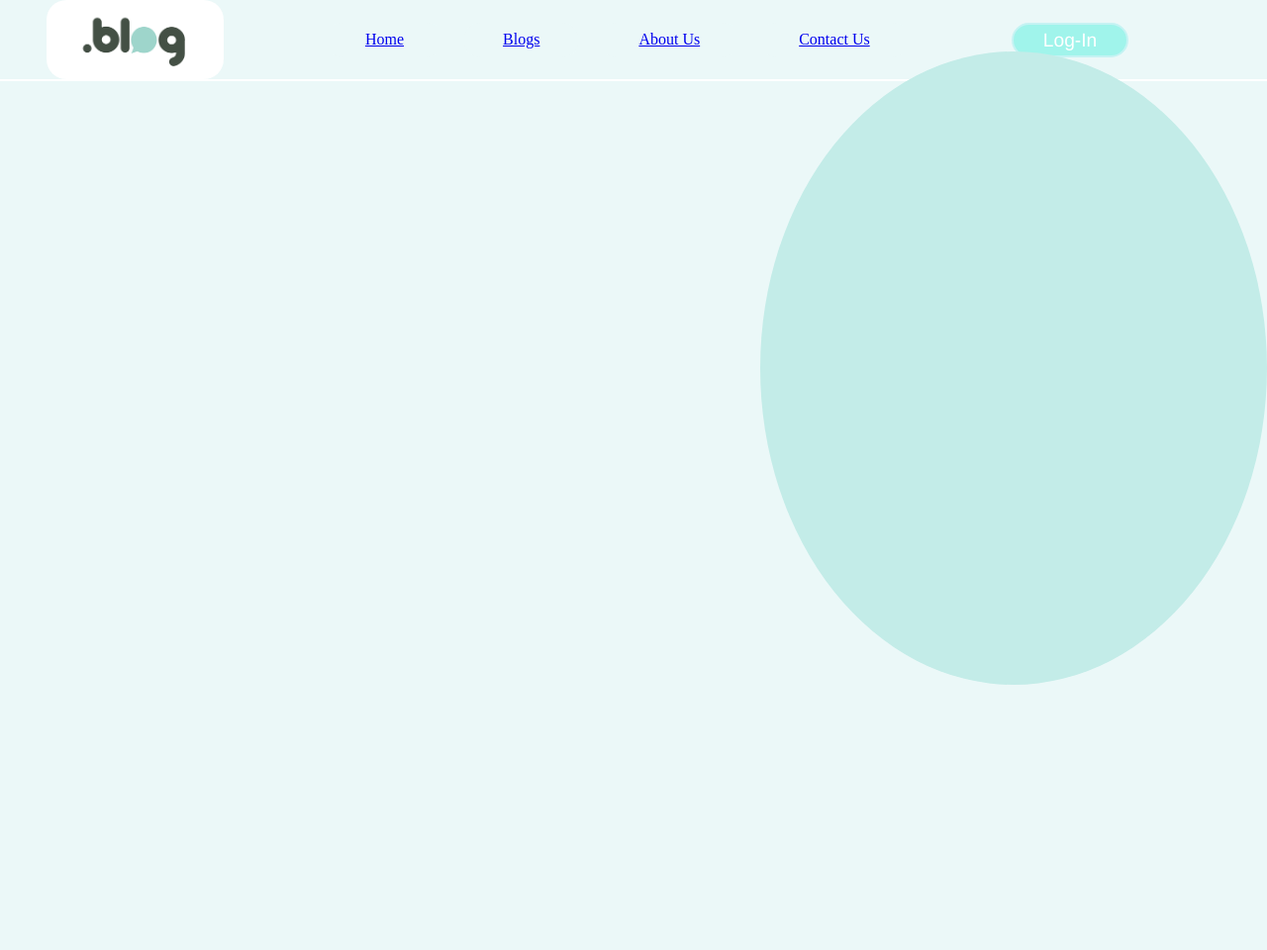
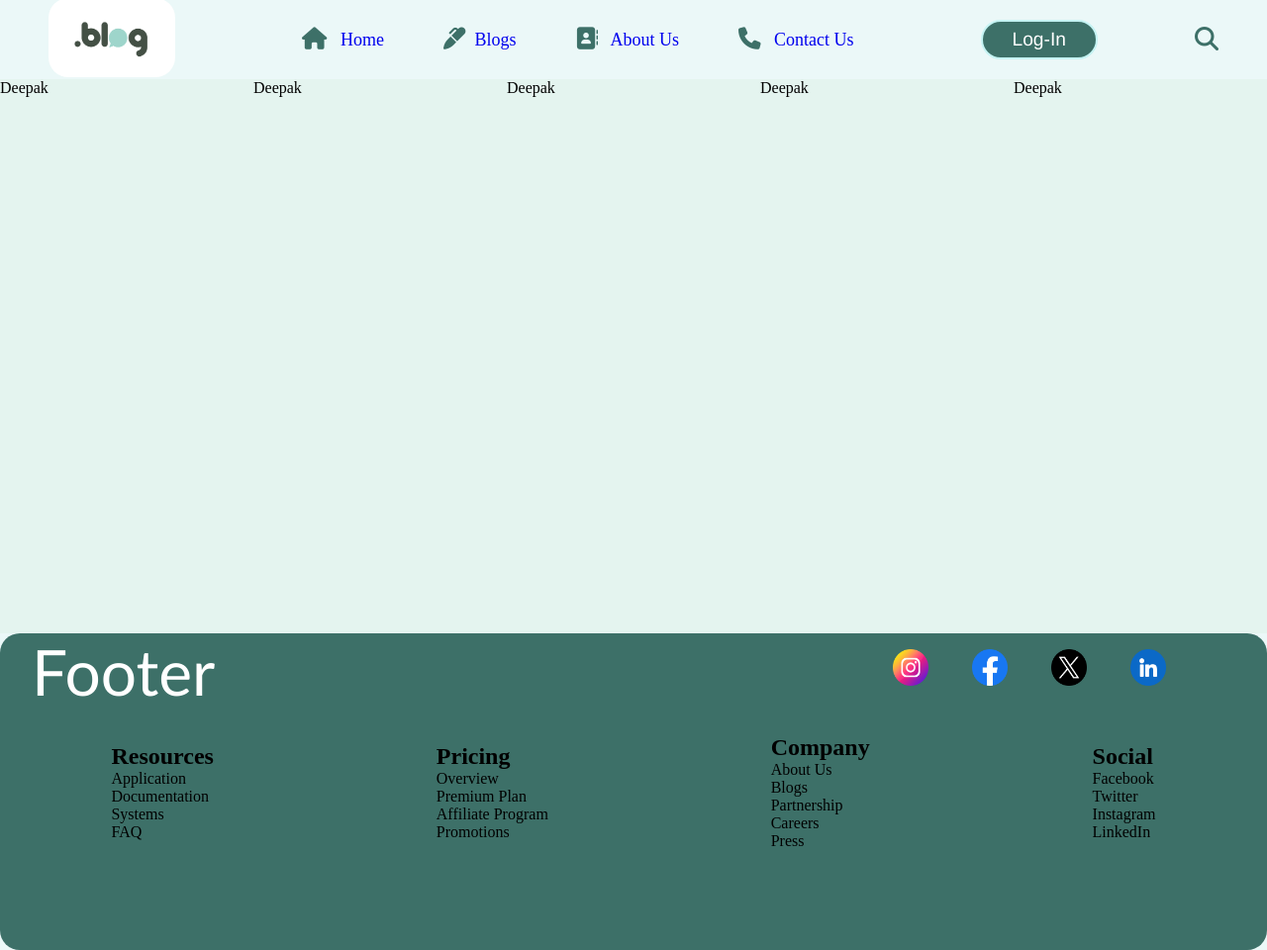
Before and after one commit to deep-45deepak/project.demo, a plain HTML site: page index.html in a window 1280 px wide. Shown: the whole page at 99% size. Before the commit the page ends 800 px from the top, so only its background shows below. Drawn offline with Linux system fonts and the light colour scheme.

Commit message:
Add footer and Modify nav Bar using font and many other resources

```diff
--- a/index.html
+++ b/index.html
@@ -5,6 +5,9 @@
     <meta charset="UTF-8">
     <meta name="viewport" content="width=device-width, initial-scale=1.0">
     <title>Blog Website</title>
+    <link rel="stylesheet" href="https://cdnjs.cloudflare.com/ajax/libs/font-awesome/6.6.0/css/all.min.css"
+        integrity="sha512-Kc323vGBEqzTmouAECnVceyQqyqdsSiqLQISBL29aUW4U/M7pSPA/gEUZQqv1cwx4OnYxTxve5UMg5GT6L4JJg=="
+        crossorigin="anonymous" referrerpolicy="no-referrer" />
     <link rel="stylesheet" href="style.css">
 </head>
 
@@ -15,29 +18,77 @@
                 <img src="logo.png" alt="">
             </div>
             <div class="Option">
-                <div id="f"><a href="#">Home</a></div>
-                <div id="f"><a href="#">Blogs</a></div>
-                <div id="f"><a href="#">About Us</a></div>
-                <div id="f"><a href="#">Contact Us</a></div>
+                <div class="function"><a href="#"><i class="fa-solid fa-home fa-lg" style="color: #3D7068;"></i> &nbsp;
+                        Home</a></div>
+                <div class="function"><a href="https://www.forbesindia.com/blog/"> <i
+                            class="fa-sharp fa-solid fas fa-marker fa-lg" style="color: #3D7068;"></i> &nbsp;Blogs</a>
+                </div>
+                <div class="function"><a href="#"> <i class="fa-sharp fa-solid far fa-address-book fa-lg"
+                            style="color: #3D7068;"></i> &nbsp; About Us</a></div>
+                <div class="function"><a href="#"> <i class="fa-sharp fa-solid fa-phone fa-lg"
+                            style="color: #3D7068;"></i> &nbsp; Contact Us</a></div>
             </div>
             <div class="nav-button">
                 <button>Log-In</button>
             </div>
             <div class="search">
-
+                <i class="fa-solid fa-magnifying-glass fa-xl" style="color: #3D7068;"></i>
             </div>
         </div>
     </nav>
-    <div id="break"></div>
     <main class="content">
-        <div id="circle"></div>
+        <div class="box">Deepak</div>
+        <div class="box">Deepak</div>
+        <div class="box">Deepak</div>
+        <div class="box">Deepak</div>
+        <div class="box">Deepak</div>
     </main>
-    <!-- <div id="break"></div> -->
     <footer>
-        <!-- hey this is footer. -->
+        <div class="foot">
+            <div class="text">
+                <p>Footer</p>
+            </div>
+            <div class="image">
+                <img src="instagram.png">
+                <img src="facebook.png">
+                <img src="twitter.png">
+                <img src="linkedin.png">
+            </div>
+
+            <div class="buttom">
+                <div>
+                    <h2>Resources</h2>
+                    <p>Application</p>
+                    <p>Documentation</p>
+                    <p>Systems</p>
+                    <p>FAQ</p>
+                </div>
+                <div>
+                    <h2>Pricing</h2>
+                    <p>Overview</p>
+                    <p>Premium Plan</p>
+                    <p>Affiliate Program</p>
+                    <p>Promotions</p>
+                </div>
+                <div>
+                    <h2>Company</h2>
+                    <p>About Us</p>
+                    <p>Blogs</p>
+                    <p>Partnership</p>
+                    <p>Careers</p>
+                    <p>Press</p>
+                </div>
+                <div>
+                    <h2>Social</h2>
+                    <p>Facebook</p>
+                    <p>Twitter</p>
+                    <p>Instagram</p>
+                    <p>LinkedIn</p>
+                </div>
+            </div>
+        </div>
     </footer>
-
-    <!-- <script src="script.js"></script> -->
+    <script src="script.js"></script>
 </body>
 
 </html>
--- a/script.js
+++ /dev/null
@@ -1 +0,0 @@
-alert("Hey Boy ! ");
--- a/style.css
+++ b/style.css
@@ -17,21 +17,13 @@ body {
     display: flex;
     align-items: center;
     justify-content: space-around;
-    z-index: 10;
-}
-
-.logo {
-    height: 10vh;
-    display: flex;
-    align-items: start;
-
 }
 
 .logo img {
     object-fit: cover;
     border-radius: 20px;
     height: 10vh;
-    width: 14vw;
+    width: 10vw;
 }
 
 .Option {
@@ -44,18 +36,14 @@ body {
     text-decoration-style: none;
     /* background-color: orange; */
     margin: 0px 10px;
-    padding: 0px 40px;
+    padding: 0px 20px;
     display: flex;
     justify-content: space-around;
 }
 
-#f {
+.function a {
     text-decoration: none;
-    background-color: rgb(235, 248, 248);
-    height: 35px;
-    display: flex;
-    align-items: center;
-    border-radius: 20px;
+    font-size: large;
 }
 
 .nav-button button {
@@ -63,27 +51,82 @@ body {
     color: rgb(142, 238, 238);
     text-align: center;
     font-size: larger;
-    height: 35px;
+    height: 40px;
     color: white;
-    background-color: rgb(160, 244, 235);
+    background-color: #3D7068;
+    ;
     border: 2px solid rgb(197, 243, 243);
     border-radius: 20px;
     padding: 5px 30px;
 }
 
-.content{
-    display: flex;
-    position: relative;
+.nav-button button:hover {
+    border-color:#3D7068;
 }
 
-#circle{
-    height: 80vh;
-    width: 40vw;
-    background-color: rgb(195, 236, 232);
-    border-radius: 50%;
+.content {
+    display: flex;
+    /* flex-direction: column; */
+    justify-content: space-evenly;
+}
+
+
+.box {
+    height: 70vh;
+    width: 33vw;
+    background-color: rgb(228, 244, 239);
+}
+
+
+
+
+
+
+
+
+
+
+
+.foot {
+    height: 40vh;
+    width: 100vw;
+    border-radius: 20px;
+    background-color: #3D7068;
+    position: relative;
+    bottom: 0px;
+}
+
+
+.text {
     position: absolute;
-    right: 0px;
-    top: -30px;
-    box-shadow: 5px ;
-    z-index: 0;
+    left: 0.5em;
+    height: 5em;
+    font-size: 4em;
+    font-family: 'Gill Sans', 'Gill Sans MT', 'Trebuchet MS';
+    color: white;
 }
+
+.image {
+    position: absolute;
+    top: 1em;
+    right: 5em;
+    width: 20em;
+    display: flex;
+    justify-content: space-around;
+}
+
+.image img {
+    height: 2.3em;
+    width: 2.3em;
+}
+
+.buttom {
+    width: 100%;
+    height: 50%;
+    position: absolute;
+    bottom: 5em;
+    display: flex;
+    align-items: center;
+    justify-content: space-around;
+    /* background-color: orange; */
+}
```
Also changed, not shown: facebook.png (added), instagram.png (added), linkedin.png (added), twitter.png (added).
